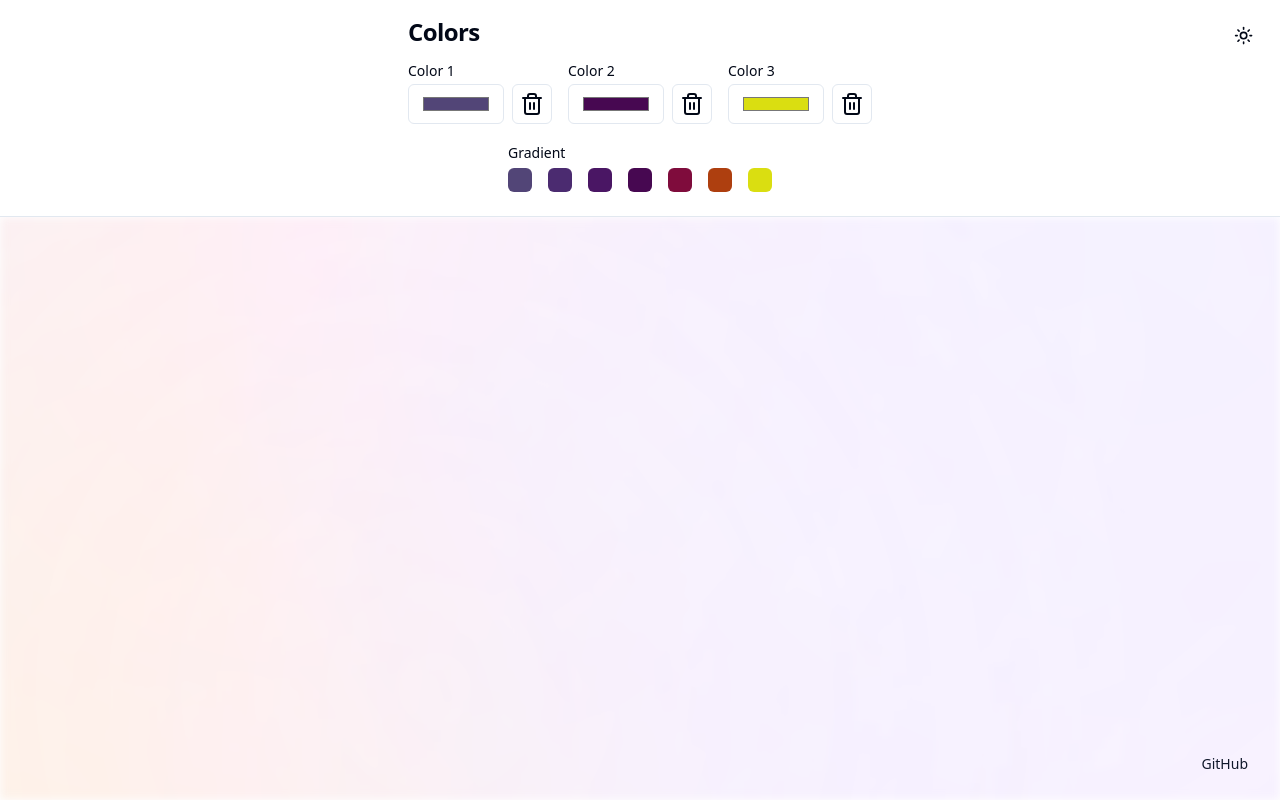
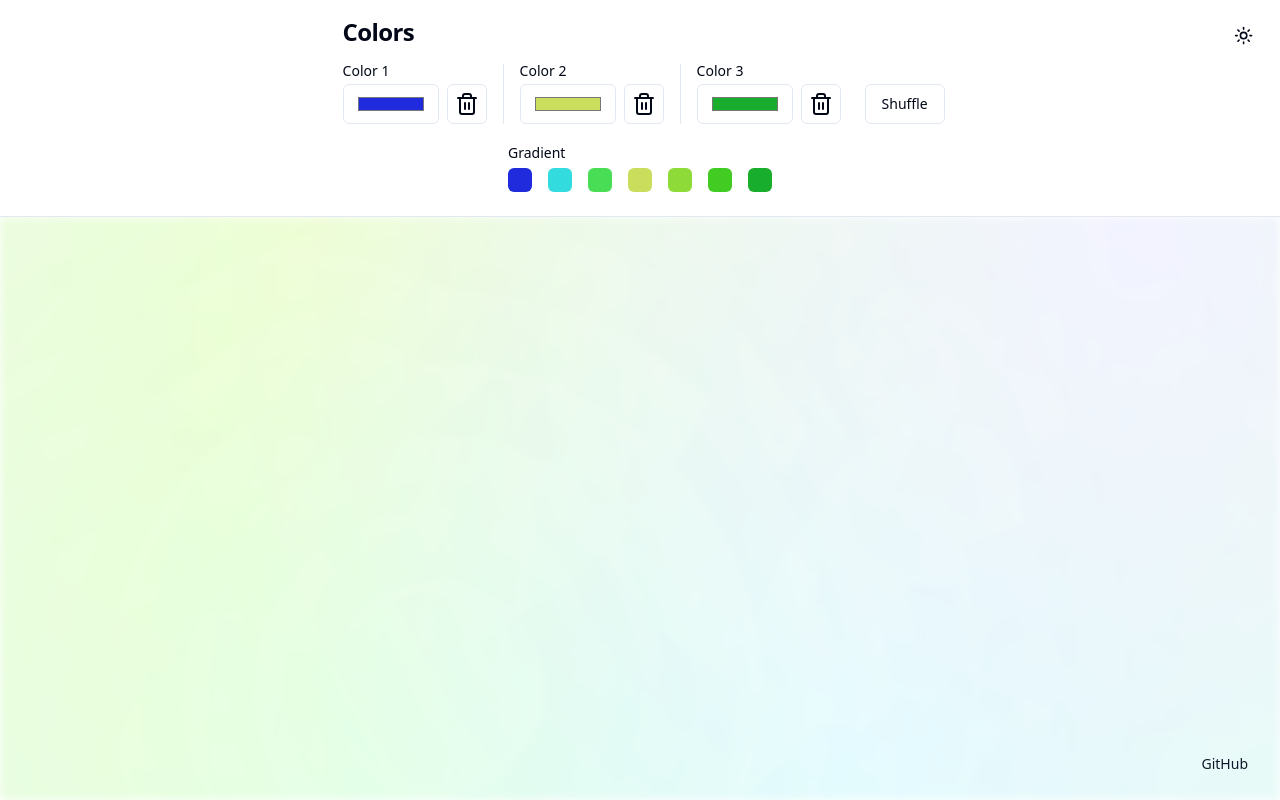
Before and after one commit to HoverBaum/gradientMesh, a React (Vite) app: page / in a window 1280 px wide. Built offline with nearby package versions, Linux system fonts and the light colour scheme.

Commit message:
✨ shuffle button

```diff
--- a/src/App.tsx
+++ b/src/App.tsx
@@ -5,13 +5,14 @@ import { Label } from './components/ui/label'
 import { Separator } from './components/ui/separator'
 import { MeshDisplay } from './MeshDisplay'
 import { ModeToggle } from './components/mode-toggle'
+import { Button } from './components/ui/button'
 
 const MAX_COLORS = 3
 const GRADIENT_COLORS = 7
 const GRADIENT_MODE = 'hsl'
 
 function App() {
-  const [colors, setColors] = useState<ColorType[]>([
+  const shuffleColors = (): ColorType[] => [
     {
       value: chroma.random().hex(),
       id: '1',
@@ -24,7 +25,9 @@ function App() {
       value: chroma.random().hex(),
       id: '3',
     },
-  ])
+  ]
+
+  const [colors, setColors] = useState<ColorType[]>(shuffleColors())
   const [gradientColors, setGradientColors] = useState<string[]>([])
 
   useEffect(() => {
@@ -59,12 +62,23 @@ function App() {
       <div className="absolute top-4 right-4">
         <ModeToggle />
       </div>
+      <div className="flex max-w-prose items-end mx-auto">
         <ColorConfigurator
           colors={colors}
           onColorsChange={setColors}
           maxNumberOfColors={MAX_COLORS}
         />
-      <div className="max-w-prose mx-auto mt-4">
+
+        <Button
+          className="ml-6"
+          variant="outline"
+          onClick={() => setColors(shuffleColors())}
+        >
+          Shuffle
+        </Button>
+      </div>
+      <div className="max-w-prose mx-auto mt-4 flex">
+        <div>
           <Label>Gradient</Label>
           <div className="flex gap-4 mt-1">
             {gradientColors.map((color, index) => (
@@ -76,6 +90,7 @@ function App() {
             ))}
           </div>
         </div>
+      </div>
       <Separator className="mt-6" />
       <div className="flex-grow">
         <MeshDisplay colors={gradientColors} />
--- a/src/ColorConfigurator.tsx
+++ b/src/ColorConfigurator.tsx
@@ -27,9 +27,9 @@ export const ColorConfigurator: React.FC<ColorConfiguratorProps> = ({
       <h3 className="scroll-m-20 text-2xl font-semibold tracking-tight my-4">
         Colors
       </h3>
-      <div className="flex gap-4">
+      <div className="flex">
         {colors.map((color, index) => (
-          <div key={color.id}>
+          <div className="flex" key={color.id}>
             <div className="grid max-w-sm items-center gap-1.5">
               <Label htmlFor="email">Color {index + 1}</Label>
               <div className="flex gap-2">
@@ -62,9 +62,8 @@ export const ColorConfigurator: React.FC<ColorConfiguratorProps> = ({
                 )}
               </div>
             </div>
-
             {index < maxNumberOfColors - 1 && (
-              <Separator className="h-auto" orientation="vertical" />
+              <Separator className="h-full mx-4" orientation="vertical" />
             )}
           </div>
         ))}
```
Lines whose indentation alone changed are shown as unchanged.
